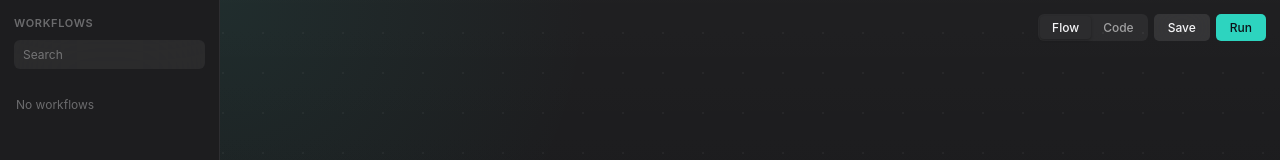
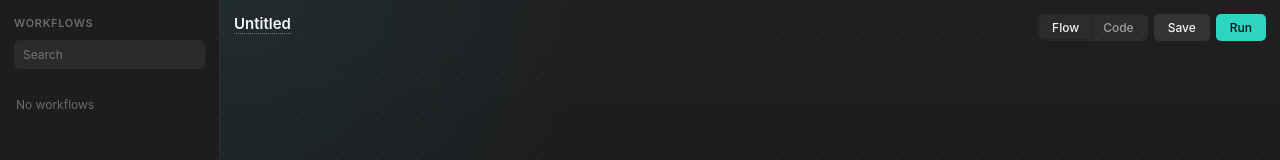
Before and after one commit to kavishsathia/complier, a React (Vite) app in the folder studio/frontend/: page / in a window 1280 px wide. Shown: the top 160 px of the page. Built offline with nearby package versions, Linux system fonts and the light colour scheme.

Commit message:
Feat: Add Workflow and MCP Saving Support

```diff
--- a/studio/frontend/src/App.tsx
+++ b/studio/frontend/src/App.tsx
@@ -5,6 +5,7 @@ import ConfigPanel from "./components/ConfigPanel.tsx";
 import RunOutput from "./components/RunOutput.tsx";
 import Settings from "./components/Settings.tsx";
 import CodeEditor from "./components/CodeEditor.tsx";
+import InlineEdit from "./components/canvas/nodes/InlineEdit.tsx";
 import { graphToCpl } from "./lib/graph-to-cpl.ts";
 import { cplAstToDocument } from "./lib/cpl-ast-to-steps.ts";
 import {
@@ -162,13 +163,40 @@ export default function App() {
     }
   }
 
-  function handleNew() {
-    setDocument(createStudioDocument());
-    setActiveWorkflow(null);
+  async function handleNew() {
+    // Auto-save current workflow
+    await bridge.saveWorkflow(workflow.name, JSON.stringify(document));
+
+    // Create and save a new workflow with a unique name
+    const timestamp = new Date().toLocaleTimeString([], { hour: "2-digit", minute: "2-digit" });
+    const newDoc = createStudioDocument(`Untitled ${timestamp}`);
+    setDocument(newDoc);
+    const newWf = getPrimaryWorkflow(newDoc);
+    await bridge.saveWorkflow(newWf.name, JSON.stringify(newDoc));
+    setActiveWorkflow(newWf.name);
+    setSidebarRefresh((n) => n + 1);
     setSelectedStepId(null);
     setRunOutput(null);
     if (mode === "code") {
       setCplSource("");
+    }
+  }
+
+  async function handleRename(newName: string) {
+    const oldName = workflow.name;
+    setDocument((current) => ({
+      ...current,
+      workflows: current.workflows.map((w, i) =>
+        i === 0 ? { ...w, name: newName } : w
+      ),
+    }));
+    // Delete the old workflow file, save under new name
+    if (oldName !== newName) {
+      await bridge.deleteWorkflow(oldName);
+      const updated = { ...document, workflows: document.workflows.map((w, i) => i === 0 ? { ...w, name: newName } : w) };
+      await bridge.saveWorkflow(newName, JSON.stringify(updated));
+      setActiveWorkflow(newName);
+      setSidebarRefresh((n) => n + 1);
     }
   }
 
@@ -224,6 +252,13 @@ export default function App() {
       />
 
       <div className="studio-main">
+        <div className="workflow-title">
+          <InlineEdit
+            value={workflow.name}
+            placeholder="Untitled"
+            onChange={handleRename}
+          />
+        </div>
         <div className="toolbar">
           <div className="mode-toggle">
             <button
--- a/studio/frontend/src/theme/dark.css
+++ b/studio/frontend/src/theme/dark.css
@@ -180,6 +180,38 @@ select {
 .settings-btn:hover {
   background: rgba(255, 255, 255, 0.06);
   color: var(--text);
+}
+
+/* ── Workflow title (top-left) ── */
+
+.workflow-title {
+  position: absolute;
+  top: 14px;
+  left: 14px;
+  z-index: 10;
+}
+
+.workflow-title .inline-edit {
+  cursor: pointer;
+}
+
+.workflow-title .inline-edit-text {
+  font-size: 15px;
+  font-weight: 600;
+  color: var(--text);
+  border-bottom: 1px dotted var(--text-tertiary);
+}
+
+.workflow-title .inline-edit-pencil {
+  font-size: 12px;
+}
+
+.workflow-title .inline-edit-input {
+  font-size: 15px;
+  font-weight: 600;
+  padding: 2px 6px;
+  min-width: 80px;
+  max-width: 300px;
 }
 
 /* ── Toolbar (top bar over canvas) ── */
```
